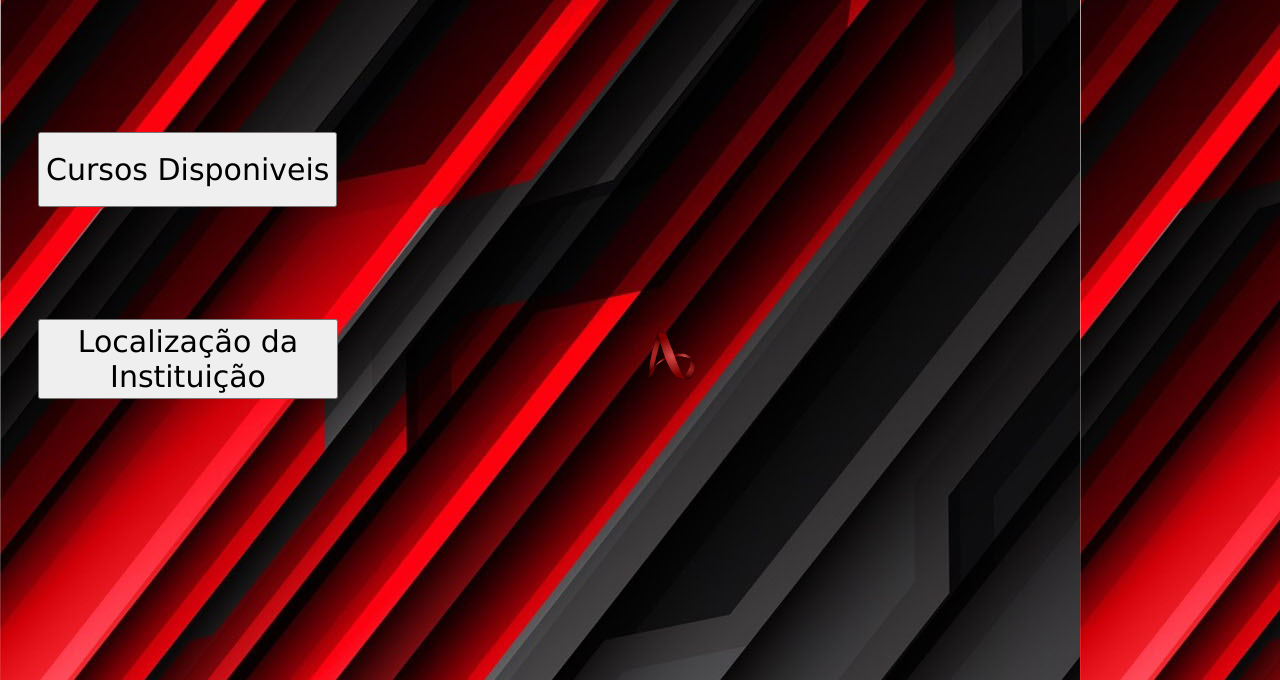
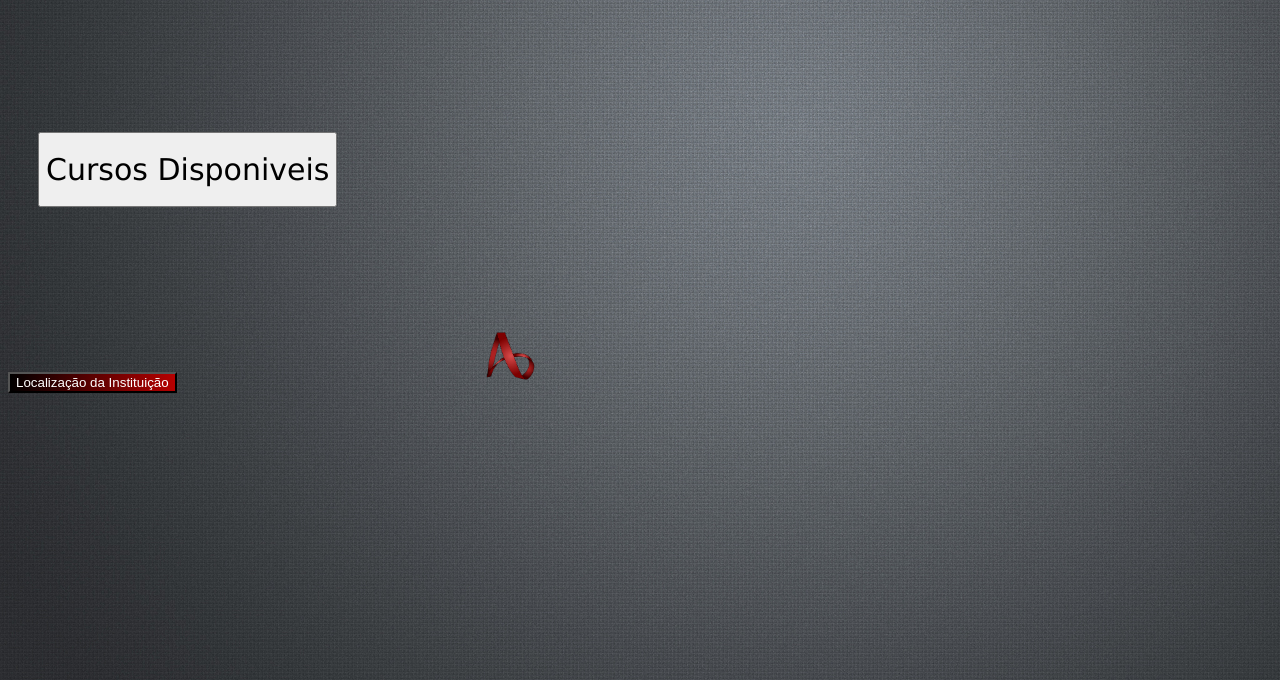
Before and after one commit to deniseasc/Etec, a website: page www/index2.html in a window 1280 px wide. Shown: the part 120-800 px from the top of the page. Drawn offline with Linux system fonts and the light colour scheme.

Commit message:
Arrumando

```diff
--- a/www/css/style.css
+++ b/www/css/style.css
@@ -5,11 +5,6 @@
   height: 100%;
 }
 #btn{
-  margin-top: 150px;
-  margin-left: 30px;
-  font-size: 30px;
-  height: 75px;
-  width: 325px;
   background-image: linear-gradient(to right, black , red 140%);
   color: white;
 }
@@ -34,15 +29,9 @@
   text-align: center;
   text-decoration: none;
 }
-#local{
-  margin-top: 50px;
-  margin-left: 30px;
-  font-size: 30px;
-  width: 300px;
-  height: 80px;
-  font-family: Verdana;
-  text-align: center;
-  text-decoration: none;
+#btnloc{
+  background-image: linear-gradient(to right, black , red 140%);
+  color: white;
 }
 #logo1{
   margin-top: 120px;
--- a/www/index2.html
+++ b/www/index2.html
@@ -10,7 +10,7 @@
     <script>
     </script>
 </head>
-<body background="img/backk.jpg">
+<body background="img/bl.jpg">
 
  <div class="container">
     <div class="row title">
@@ -29,7 +29,7 @@
     </div>
       <div class="col-xs-12">
         <div class="form group">
-          <a href="" style="text-decoration:none"><button class="btn btn-button btn-block btn-warning botao" id="local">Localização da Instituição</button></a>
+          <a href="" style="text-decoration:none"><button class="btn btn-button btn-block" id="btnloc">Localização da Instituição</button></a>
           <img src="img/b.png" id="logo1">
         </div>
       </div>
```
Also changed, not shown: www/index.html (+2 -2 lines).
